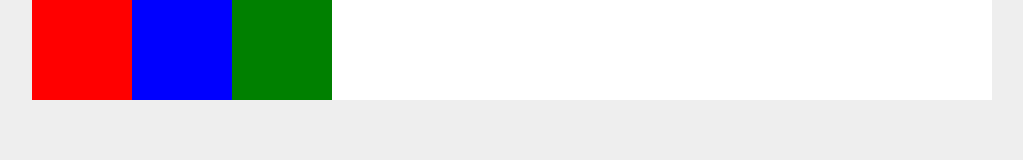
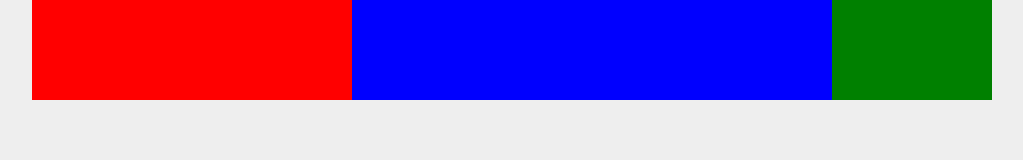
Before and after one commit to RonyVidaur/what-the-flex-box, a plain HTML site: page netNinja/index.html in a window 1280 px wide. Shown: the whole page, without its empty margins (128-1151 px from the left). Drawn offline with Linux system fonts and the light colour scheme.

Commit message:
flex-grow

```diff
--- a/netNinja/styles.css
+++ b/netNinja/styles.css
@@ -21,16 +21,20 @@ body {
 .box {
   height: 100px;
   min-width: 100px;
+
 }
 
 .one {
   background: red;
+  flex-grow: 2;
 }
 
 .two {
   background: blue;
+  flex-grow: 3;
 }
 
 .three {
   background: green;
+  flex-grow: 1;
 }
```
